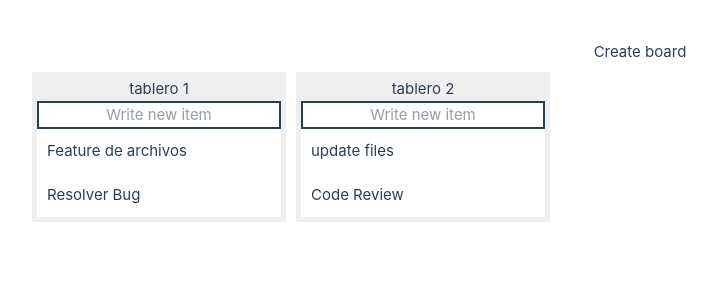
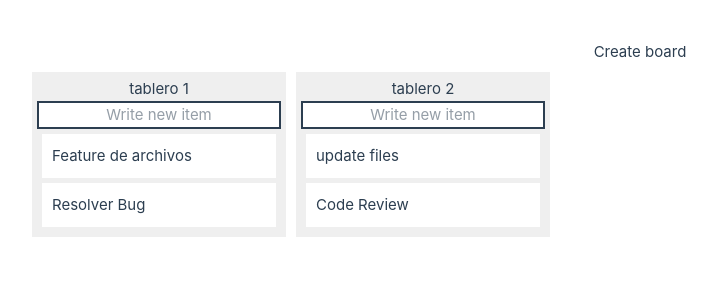
Before and after one commit to javiergp23/vue-projects, a Vue app in the folder drag-drop/: page / in a window 1280 px wide. Shown: the top 300 px of the page, without its empty margins (0-717 px from the left). Built offline with nearby package versions, Linux system fonts and the light colour scheme.

Commit message:
fix TodosView

```diff
--- a/drag-drop/index.html
+++ b/drag-drop/index.html
@@ -4,7 +4,7 @@
     <meta charset="UTF-8">
     <link rel="icon" href="/favicon.ico">
     <meta name="viewport" content="width=device-width, initial-scale=1.0">
-    <title>Vite App</title>
+    <title>Drag & drop</title>
   </head>
   <body>
     <div id="app"></div>
--- a/drag-drop/src/App.vue
+++ b/drag-drop/src/App.vue
@@ -1,5 +1,6 @@
 <script setup>
 import TodosView from './components/TodosView.vue';
+
 </script>
 
 <template>
@@ -7,5 +8,4 @@ import TodosView from './components/TodosView.vue';
 </template>
 
 <style scoped>
-
 </style>
--- a/drag-drop/src/components/TodosView.vue
+++ b/drag-drop/src/components/TodosView.vue
@@ -51,7 +51,6 @@ const handleNewBoard = () => {
     }
 }
 
-
 const startDrag = (e, board, item) => {
     e.dataTransfer.setData('text/plain', JSON.stringify({boardId: board.id, itemId: item.id}))
 }
@@ -66,7 +65,6 @@ const onDrop = (e, dest) => {
 
     originBoard.items = originBoard.items.filter((item) => item.id !== originItem )
 }
-
 </script>
 
 <template>
@@ -88,7 +86,6 @@ const onDrop = (e, dest) => {
             </div>
         </div>
     </div>
-
 </template>
 
 <style scoped>
@@ -106,5 +103,6 @@ const onDrop = (e, dest) => {
         background-color: white;
         padding: 10px;
         box-sizing: border-box;
+        margin: 5px
     }
 </style>
--- a/drag-drop/src/main.js
+++ b/drag-drop/src/main.js
@@ -1,5 +1,4 @@
 import './assets/main.css'
-
 import { createApp } from 'vue'
 import App from './App.vue'
 
--- a/drag-drop/vite.config.js
+++ b/drag-drop/vite.config.js
@@ -1,11 +1,8 @@
 import { fileURLToPath, URL } from 'node:url'
-
 import { defineConfig } from 'vite'
 import vue from '@vitejs/plugin-vue'
 import tailwindcss from '@tailwindcss/vite'
-import vueDevTools from 'vite-plugin-vue-devtools'
 
-// https://vite.dev/config/
 export default defineConfig({
   plugins: [
     vue(),
```
